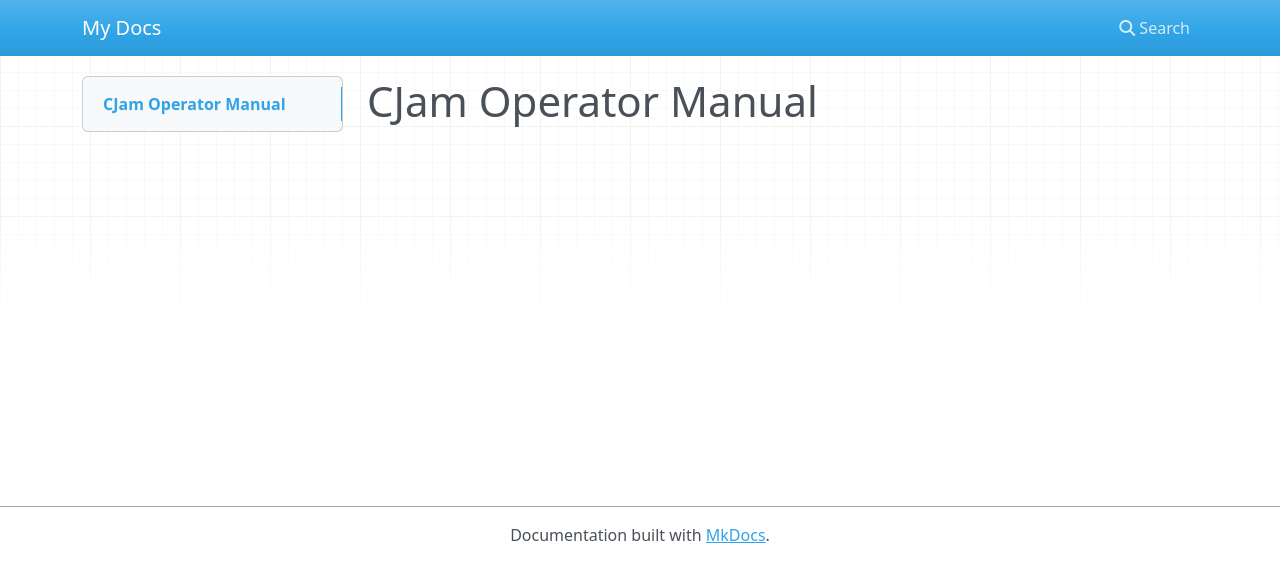
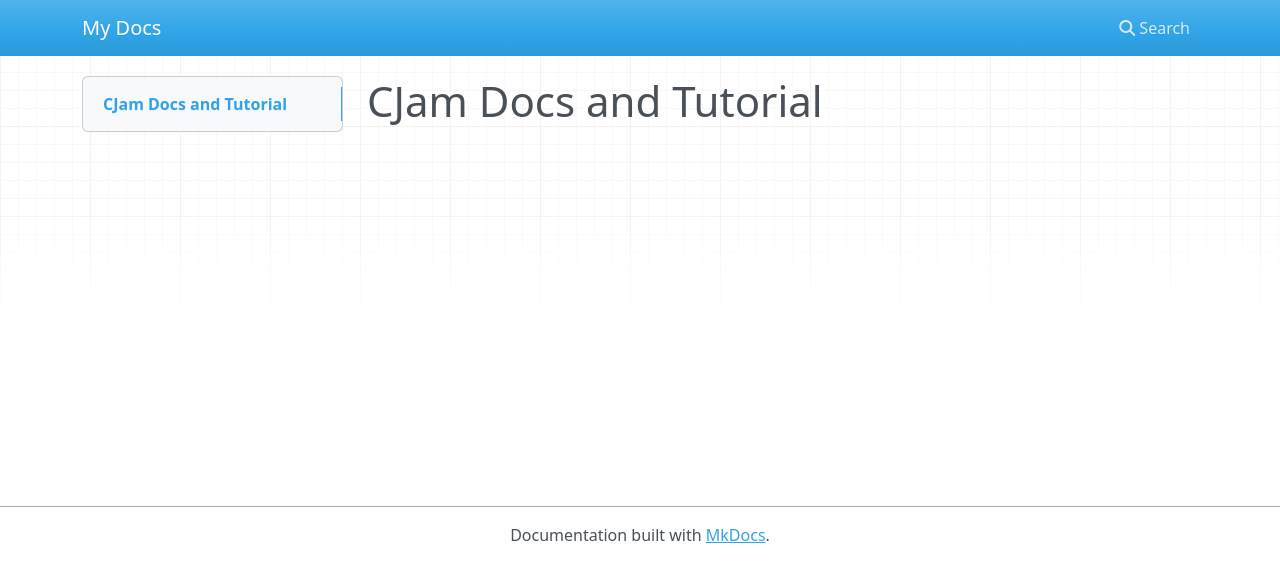
Before and after one commit to Sp3000/CJam, an MkDocs documentation site: the page built from docs/docs/index.md, in a window 1280 px wide. Shown: the top 582 px of the page. Built offline with MkDocs 1.6.1, drawn with Linux system fonts in a browser that asks for light colours; nearby versions of some CDN libraries.

Commit message:
Test edit

```diff
--- a/docs/docs/index.md
+++ b/docs/docs/index.md
@@ -1 +1 @@
-# CJam Operator Manual
+# CJam Docs and Tutorial
```
